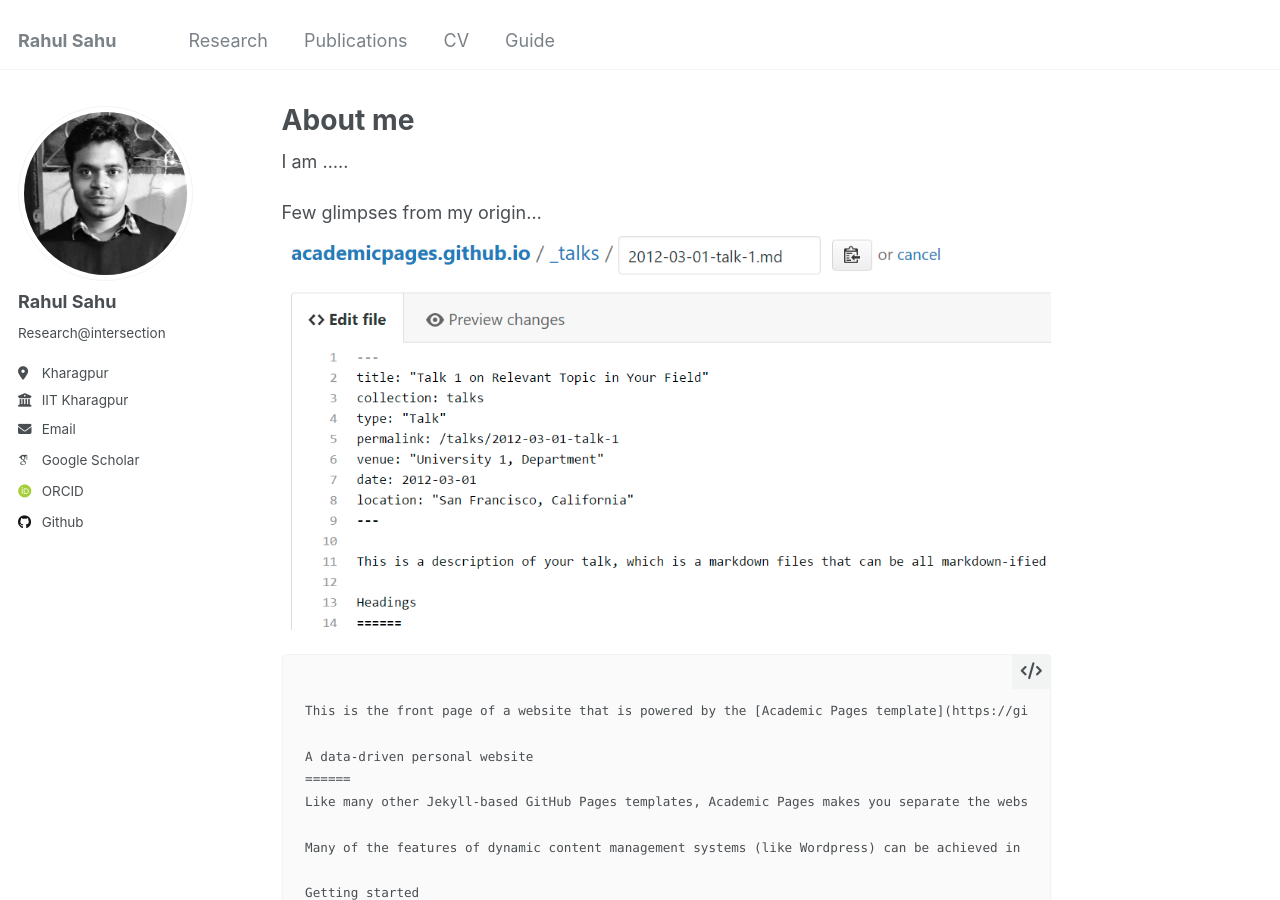
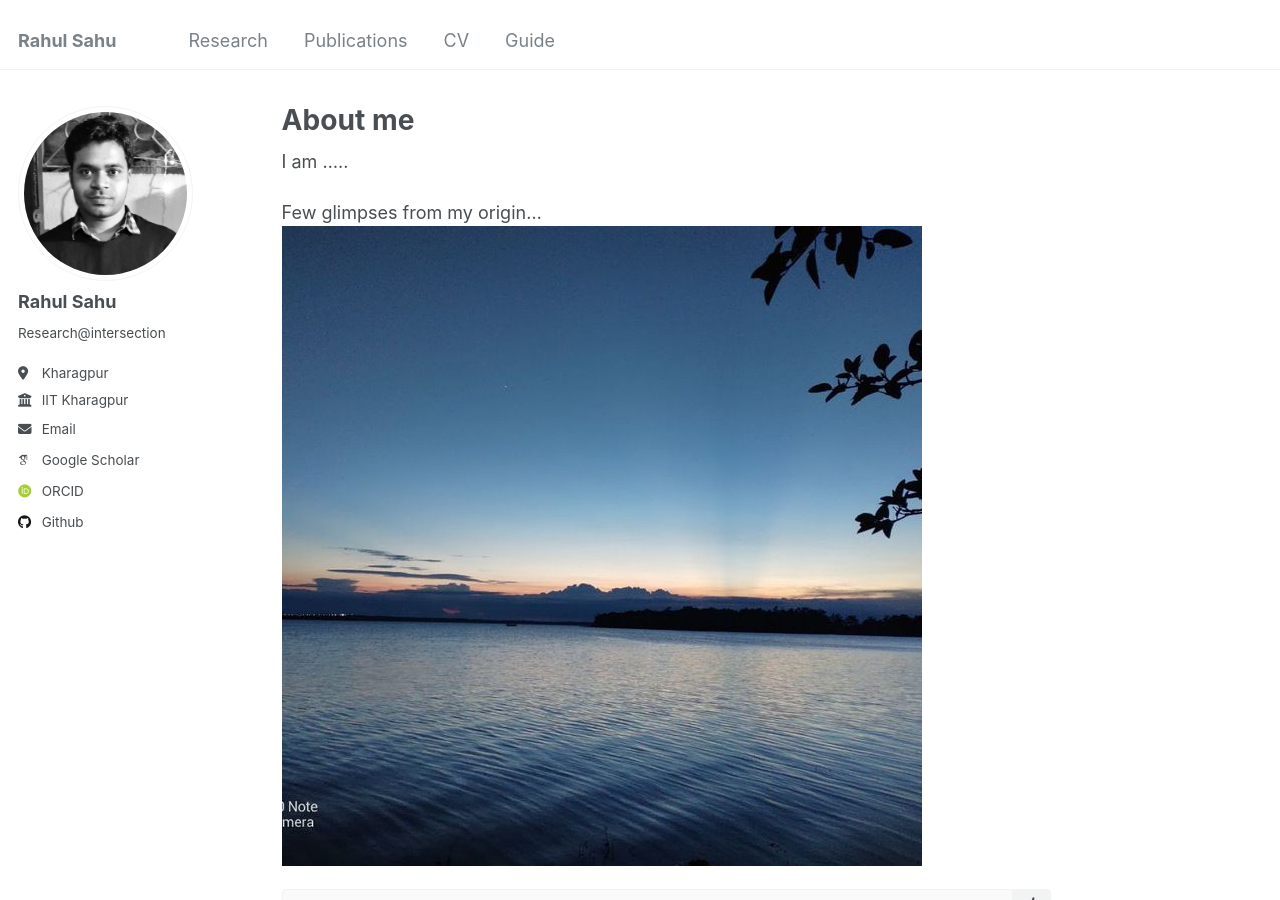
Before and after one commit to srahul21/srahul21.github.io, a Jekyll site: the page built from _pages/about.md, in a window 1280 px wide and 900 px high. Built offline with Jekyll 4.4.1, drawn with Linux system fonts in a browser that asks for light colours; some web fonts are replaced.

Commit message:
Update about.md

````diff
--- a/_pages/about.md
+++ b/_pages/about.md
@@ -10,7 +10,7 @@ redirect_from:
 I am .....
 
 Few glimpses from my origin...
-![Editing a markdown file for a talk](/images/editing-talk.png)
+![Editing a markdown file for a talk](/images/IMG_20250109_153007_451.jpg)
 
 ```
 
````
